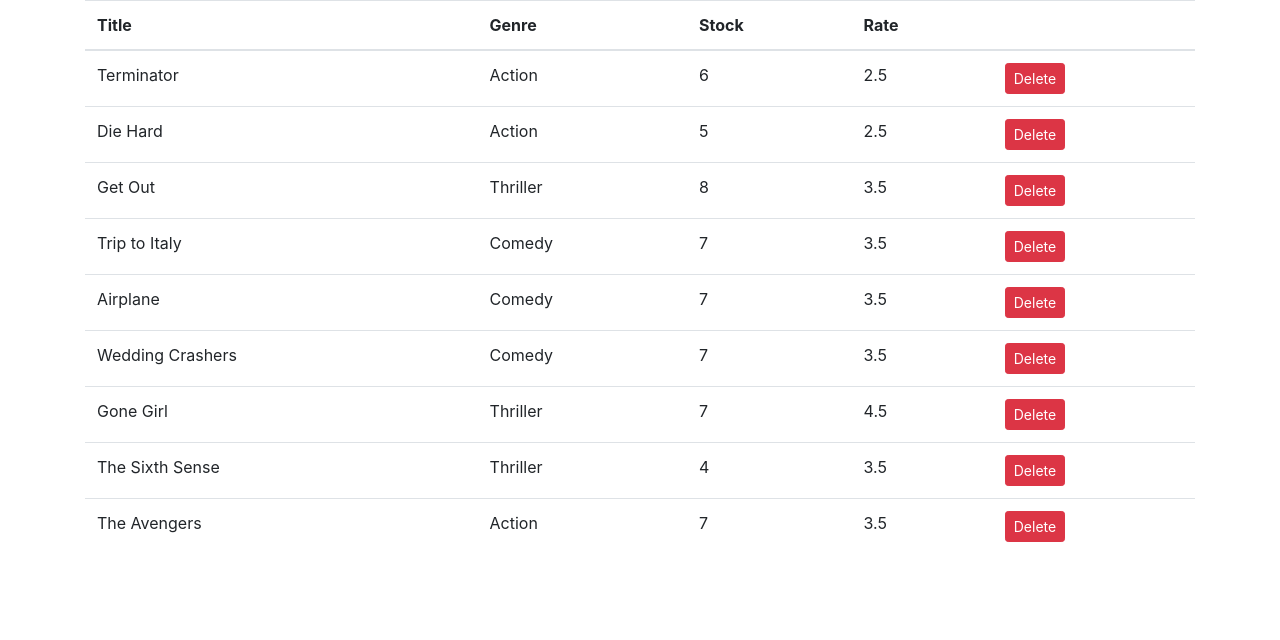
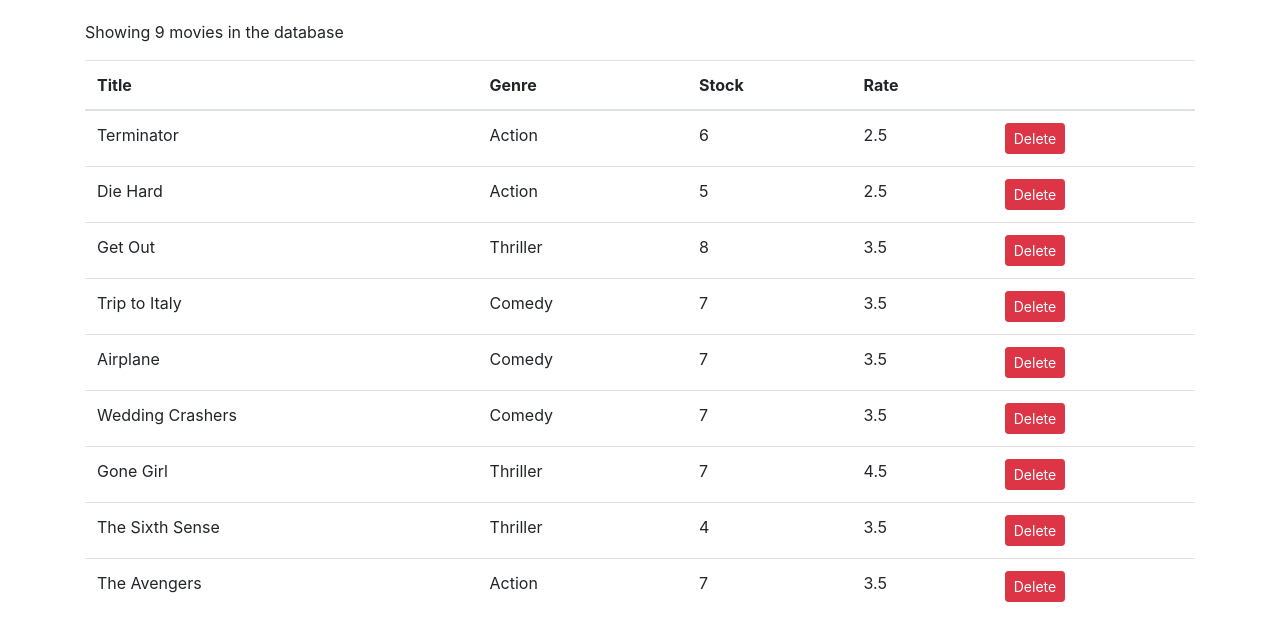
Before and after one commit to snelakanti/vidly, a React (Create React App) app: page / in a window 1280 px wide. Shown: the top 640 px of the page. Built offline with nearby package versions, Linux system fonts and the light colour scheme.

Commit message:
add message as to how many movies are left in the database

```diff
--- a/src/components/movies.jsx
+++ b/src/components/movies.jsx
@@ -12,7 +12,12 @@
   };
 
   render() {
+    const { length: count } = this.state.movies;
+
+    if (count === 0) return <p>There are no movies in the database</p>;
     return (
+      <React.Fragment>
+        <p>Showing {count} movies in the database</p>
         <table className="table">
           <thead>
             <tr>
@@ -42,6 +47,7 @@
             ))}
           </tbody>
         </table>
+      </React.Fragment>
     );
   }
 }
--- a/src/index.css
+++ b/src/index.css
@@ -1,5 +1,5 @@
 body {
   margin: 0;
-  padding: 0;
+  padding: 20px 0 0 0;
   font-family: sans-serif;
 }
```
Lines whose indentation alone changed are shown as unchanged.
